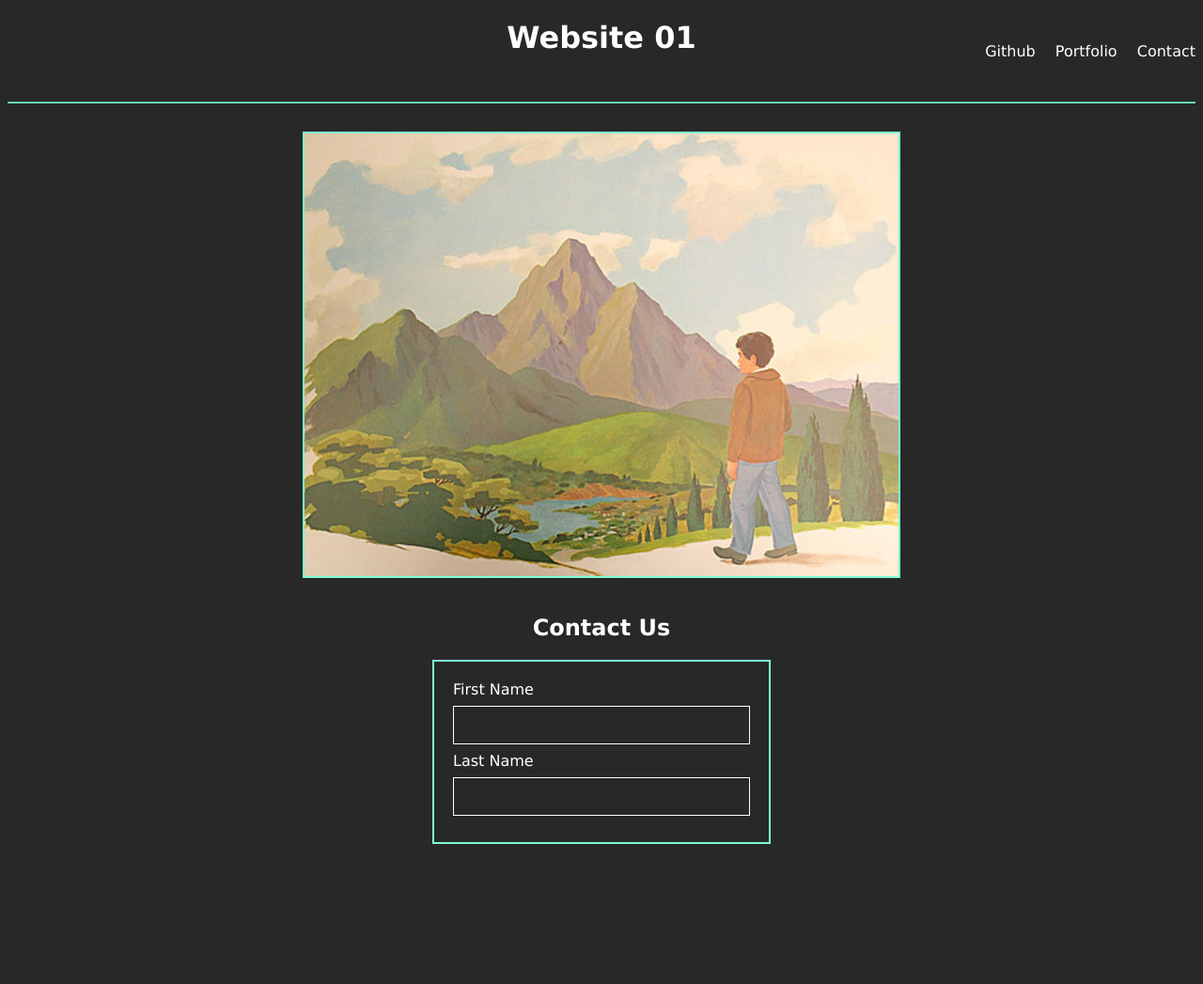
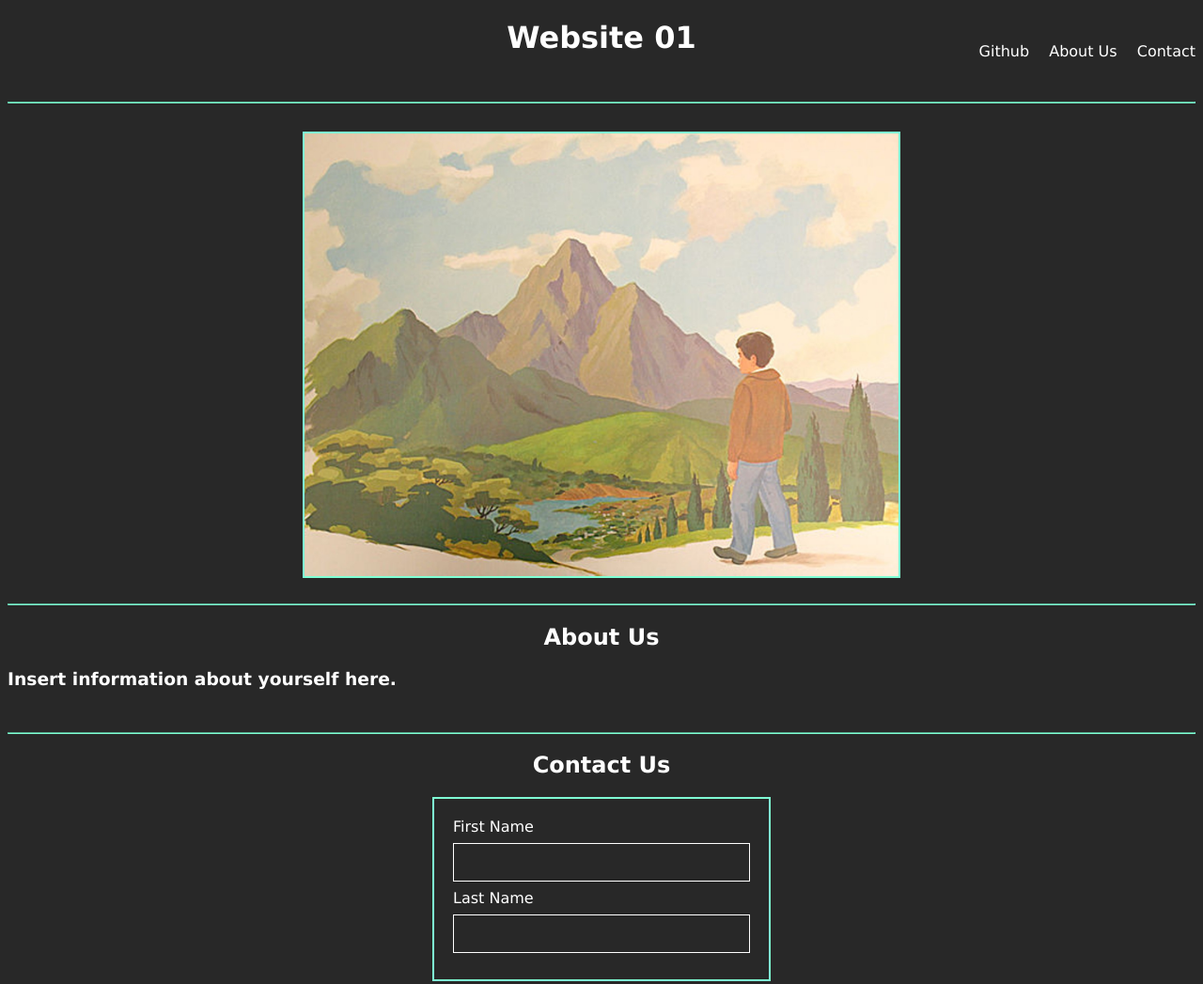
Before and after one commit to zhill0950/26-stu-mini-project, a plain HTML site: page index.html in a window 1280 px wide. Shown: the whole page at 94% size. Before the commit the page ends 906 px from the top, so only its background shows below. Drawn offline with Linux system fonts and the light colour scheme.

Commit message:
added about me section

```diff
--- a/index.html
+++ b/index.html
@@ -13,7 +13,7 @@
         <nav class="links">
             <ul>
                 <li id="github"><a class="link" href="http://github.com">Github</a></li>
-                <li id="portfolio"><a class="link" href="./portfolio.html">Portfolio</a></li>
+                <li id="about"><a class="link" href="./about.html">About Us</a></li>
                 <li id="contact"><a class="link" href="./contact.html">Contact</a></li>
             </ul>
         </nav>
@@ -33,6 +33,13 @@
     </section>
 
     <br/>
+    <hr/>
+
+    <h2>About Us</h2>
+    <h3>Insert information about yourself here.</h3>
+
+    <br/>
+    <hr/>
 
     <h2>Contact Us</h2>
 
--- a/style.css
+++ b/style.css
@@ -48,7 +48,7 @@ h2 {
     padding: 8px;
 }
 
-#portfolio {
+#about {
     display: inline-block;
     color: white;
     padding: 8px;
```
